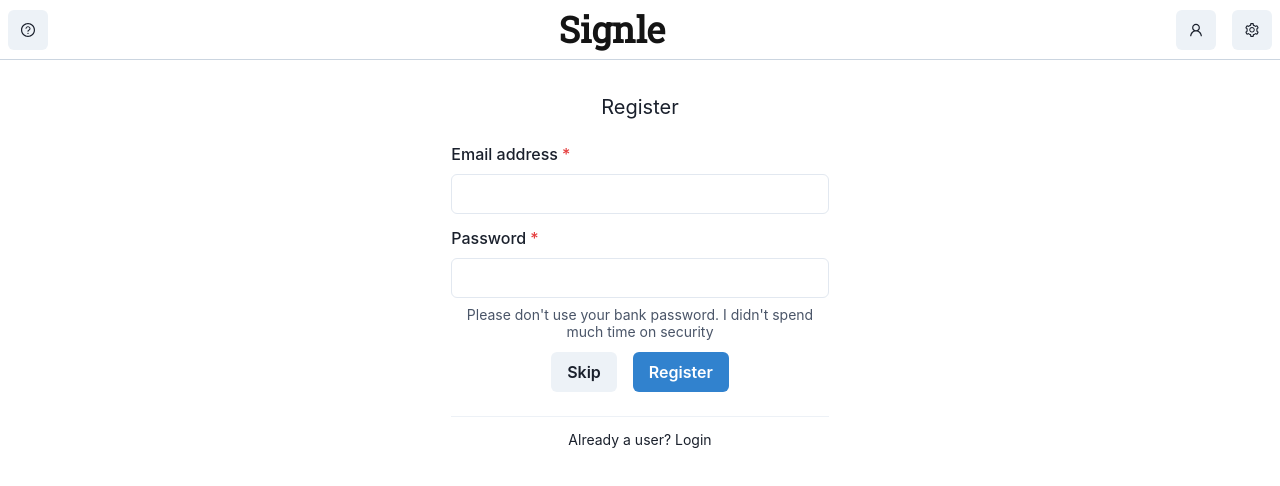
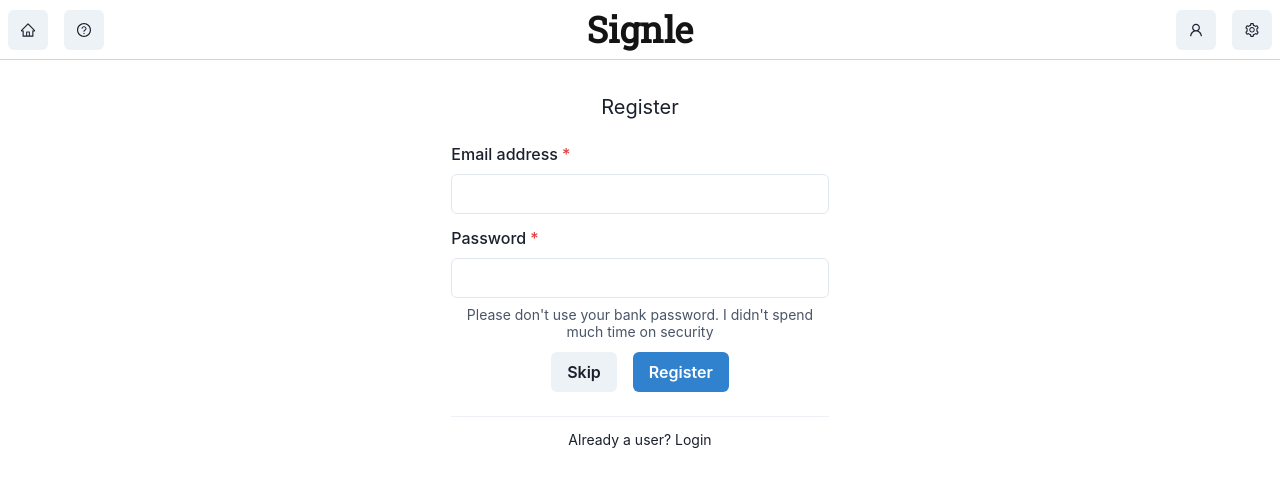
Before and after one commit to miluckshan-j/asl-game-app-frontend, a React (Create React App) app: page / in a window 1280 px wide. Shown: the top 486 px of the page. Built offline with nearby package versions, Linux system fonts and the light colour scheme.

Commit message:
add home icon in header component

```diff
--- a/src/components/Header/index.tsx
+++ b/src/components/Header/index.tsx
@@ -9,6 +9,7 @@ import {
   Spacer,
 } from "@chakra-ui/react";
 import {
+  AiOutlineHome,
   AiOutlineQuestionCircle,
   AiOutlineSetting,
   AiOutlineUser,
@@ -27,10 +28,13 @@ const Header = () => {
       borderBottom="1px solid #CBD5E0"
     >
       <Box>
-        <IconButton
-          aria-label="How to play"
-          icon={<AiOutlineQuestionCircle />}
-        />
+        <ButtonGroup gap="2">
+          <IconButton aria-label="Home" icon={<AiOutlineHome />} />
+          <IconButton
+            aria-label="How to play"
+            icon={<AiOutlineQuestionCircle />}
+          />
+        </ButtonGroup>
       </Box>
       <Spacer />
       <Box>
```
